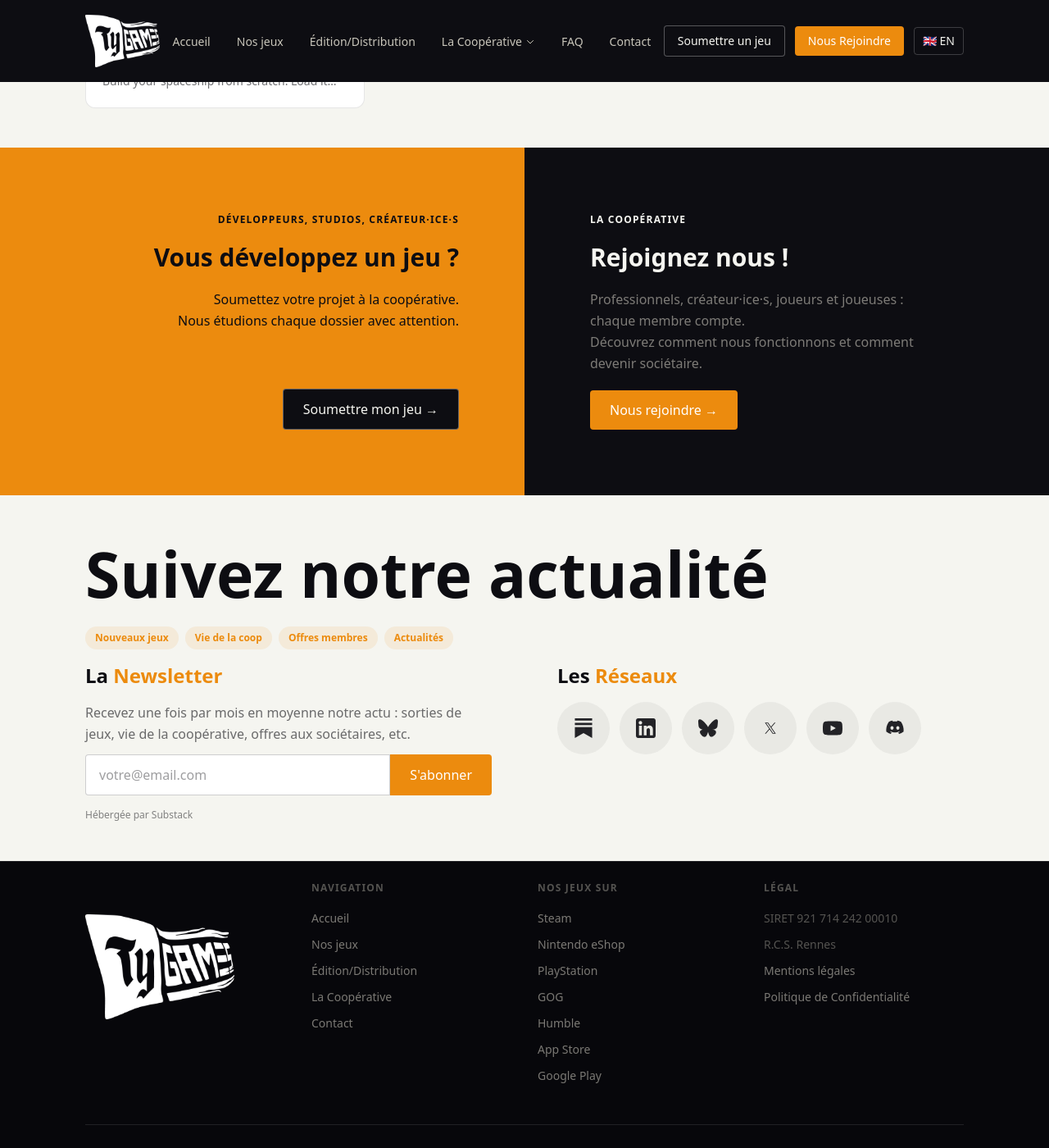
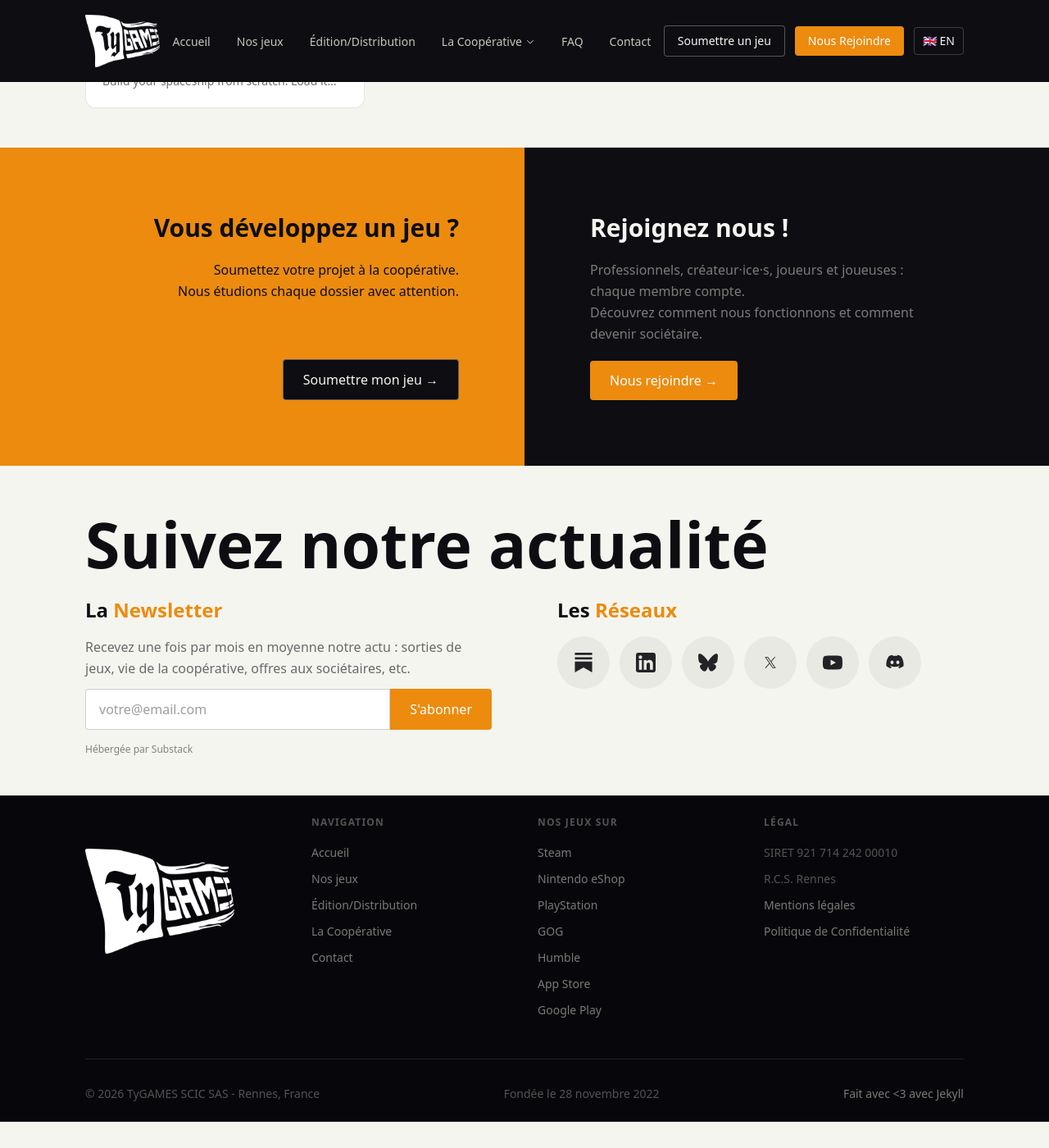
Before and after one commit to tygamesbzh/tygamesbzh.github.io, a Jekyll site: the page built from _pages_fr/games.md, in a window 1280 px wide and 1400 px high, scrolled down 2133 px. Shown: the whole window at 82% size. Built offline with Jekyll 4.4.1, drawn with Linux system fonts in a browser that asks for light colours; after the commit the page ends 3501 px from its top, so only the background shows below that.

Commit message:
Simplify Home

```diff
--- a/_data/i18n/en.yml
+++ b/_data/i18n/en.yml
@@ -46,11 +46,9 @@ game:
   back: Back to catalogue
 
 cta:
-  devs_eyebrow: "Developers, studios, creators"
   devs_heading: "Developing a game?"
   devs_body: "Submit your project to the cooperative.<br />We review every submission carefully."
   devs_button: "Submit my game →"
-  coop_eyebrow: "The cooperative"
   coop_heading: "Join us!"
   coop_body: "Professionals, creators, players:<br />every member counts.<br />Find out how we work and how to become a member."
   coop_button: "Join us →"
@@ -67,7 +65,6 @@ subscription:
 
 newsletter:
   heading: "Follow our news"
-  tags: "New games,Co-op life,Member offers,News"
   block_title_pre: "The "
   block_title_em: "Newsletter"
   block_body: "New releases, co-op behind-the-scenes, member offers. Once a month, on average."
--- a/_data/i18n/fr.yml
+++ b/_data/i18n/fr.yml
@@ -46,11 +46,9 @@ game:
   back: Retour au catalogue
 
 cta:
-  devs_eyebrow: "Développeurs, studios, créateur·ice·s"
   devs_heading: "Vous développez un jeu ?"
   devs_body: "Soumettez votre projet à la coopérative.<br />Nous étudions chaque dossier avec attention."
   devs_button: "Soumettre mon jeu →"
-  coop_eyebrow: "La coopérative"
   coop_heading: "Rejoignez nous !"
   coop_body: "Professionnels, créateur·ice·s, joueurs et joueuses :<br />chaque membre compte.<br />Découvrez comment nous fonctionnons et comment devenir sociétaire."
   coop_button: "Nous rejoindre →"
@@ -67,7 +65,6 @@ subscription:
 
 newsletter:
   heading: "Suivez notre actualité"
-  tags: "Nouveaux jeux,Vie de la coop,Offres membres,Actualités"
   block_title_pre: "La "
   block_title_em: "Newsletter"
   block_body: "Recevez une fois par mois en moyenne notre actu : sorties de jeux, vie de la coopérative, offres aux sociétaires, etc."
--- a/_includes/cta.html
+++ b/_includes/cta.html
@@ -4,13 +4,11 @@
 <!-- CTA -->
 <div class="grid md:grid-cols-2">
   <div class="bg-accent p-16 md:p-20 flex flex-col gap-5 items-end text-right">
-    <p class="section-eyebrow text-ink max-w-md">{{ t.cta.devs_eyebrow }}</p>
     <h3 class="font-heading font-bold text-3xl text-ink max-w-md">{{ t.cta.devs_heading }}</h3>
     <p class="text-ink leading-relaxed max-w-xl">{{ t.cta.devs_body }}</p>
     <a href="{{ t.urls.submit | relative_url }}" class="btn-outline inline-block w-fit mt-auto" style="border-color: rgba(255,255,255,0.35)">{{ t.cta.devs_button }}</a>
   </div>
   <div class="bg-ink p-16 md:p-20 flex flex-col gap-5 items-start text-left border-t md:border-t-0 border-white/10">
-    <p class="section-eyebrow text-offwhite max-w-md">{{ t.cta.coop_eyebrow }}</p>
     <h3 class="font-heading font-bold text-3xl text-offwhite max-w-md">{{ t.cta.coop_heading }}</h3>
     <p class="text-muted/60 leading-relaxed max-w-md">{{ t.cta.coop_body }}</p>
     <a href="{{ t.urls.cooperative | relative_url }}" class="btn-primary inline-block w-fit mt-auto">{{ t.cta.coop_button }}</a>
@@ -21,12 +19,6 @@
 <section class="section-padding bg-offwhite" id="newsletter">
   <div class="section-container">
     <h2 class="section-title text-ink mb-4">{{ t.newsletter.heading }}</h2>
-        <div class="flex flex-wrap gap-2 mb-4">
-          {% assign nl_tags = t.newsletter.tags | split: "," %}
-          {% for tag in nl_tags %}
-            <span class="text-xs font-semibold px-3 py-1.5 rounded-full bg-accent/10 text-accent">{{ tag }}</span>
-          {% endfor %}
-        </div>
     <div class="grid md:grid-cols-2 gap-12 md:gap-20 items-start">
       <div>
         <h3 class="font-heading font-bold text-2xl md:text-2xl text-ink mb-4">{{ t.newsletter.block_title_pre }}<span class="text-accent">{{ t.newsletter.block_title_em }}</span></h3>
--- a/_layouts/home.html
+++ b/_layouts/home.html
@@ -4,9 +4,7 @@ layout: page
 
 {% assign t = site.data.i18n[page.lang] %}
 
-{% include subscription-tracker.html variant="home" %}
-
-<section class="bg-offwhite min-h-[90vh] flex items-center pb-24 {% if site.subscription.enabled %}pt-0 -mt-12{% else %}pt-24{% endif %} relative overflow-hidden">
+<section class="bg-offwhite min-h-[90vh] flex items-center pb-24 pt-0 relative overflow-hidden">
   <div class="section-container grid md:grid-cols-2 gap-16 items-center w-full">
     <div>
       <!-- <p class="section-eyebrow text-accent mb-6 flex items-center gap-3">
--- a/assets/css/output.css
+++ b/assets/css/output.css
@@ -1157,10 +1157,6 @@ ul.distrib-card-body {
   margin-bottom: 0.25rem;
 }
 
-.-mt-12 {
-  margin-top: -3rem;
-}
-
 .mb-1 {
   margin-bottom: 0.25rem;
 }
@@ -1724,10 +1720,6 @@ ul.distrib-card-body {
   background-color: rgb(236 139 14 / var(--tw-bg-opacity, 1));
 }
 
-.bg-accent\/10 {
-  background-color: rgb(236 139 14 / 0.1);
-}
-
 .bg-accent\/30 {
   background-color: rgb(236 139 14 / 0.3);
 }
@@ -1824,11 +1816,6 @@ ul.distrib-card-body {
   padding-right: 0.625rem;
 }
 
-.px-3 {
-  padding-left: 0.75rem;
-  padding-right: 0.75rem;
-}
-
 .px-4 {
   padding-left: 1rem;
   padding-right: 1rem;
@@ -1916,10 +1903,6 @@ ul.distrib-card-body {
 
 .pt-10 {
   padding-top: 2.5rem;
-}
-
-.pt-24 {
-  padding-top: 6rem;
 }
 
 .pt-3 {
```
Also changed, not shown: _pages_fr/index.md (+1 -1 lines).
